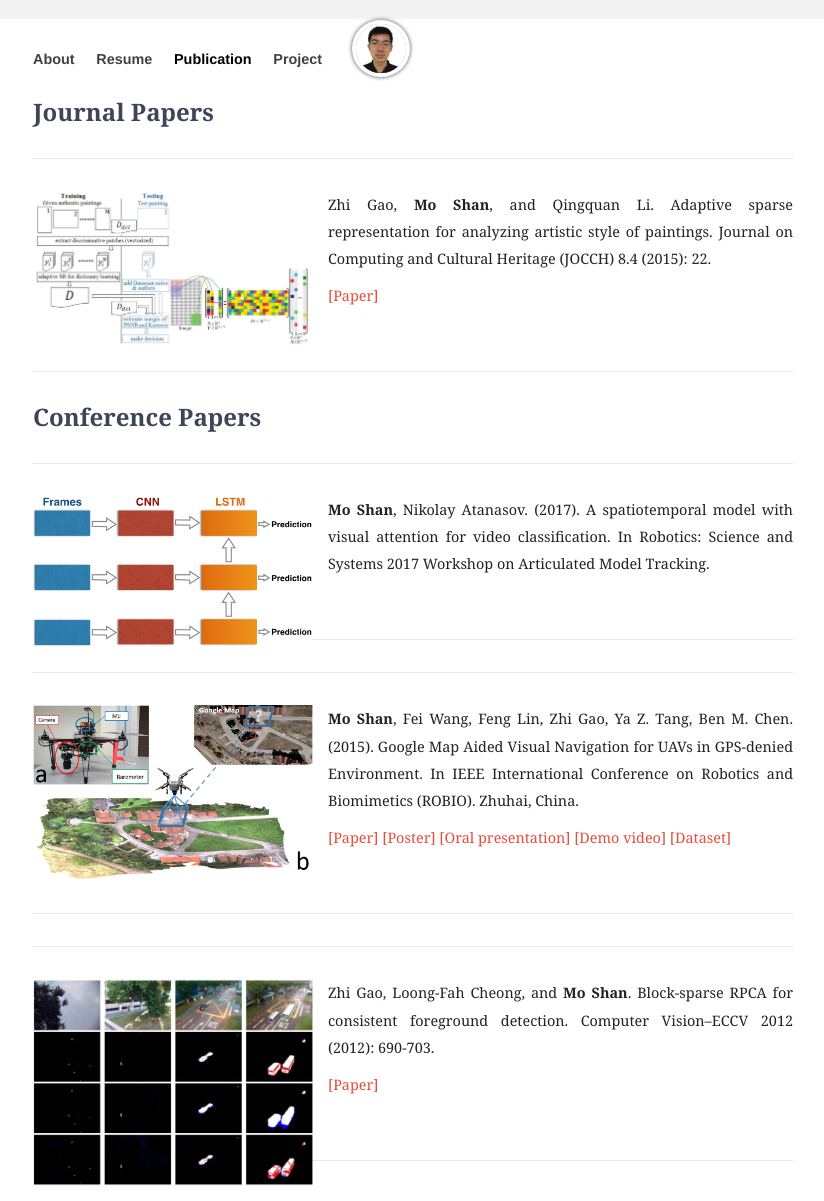
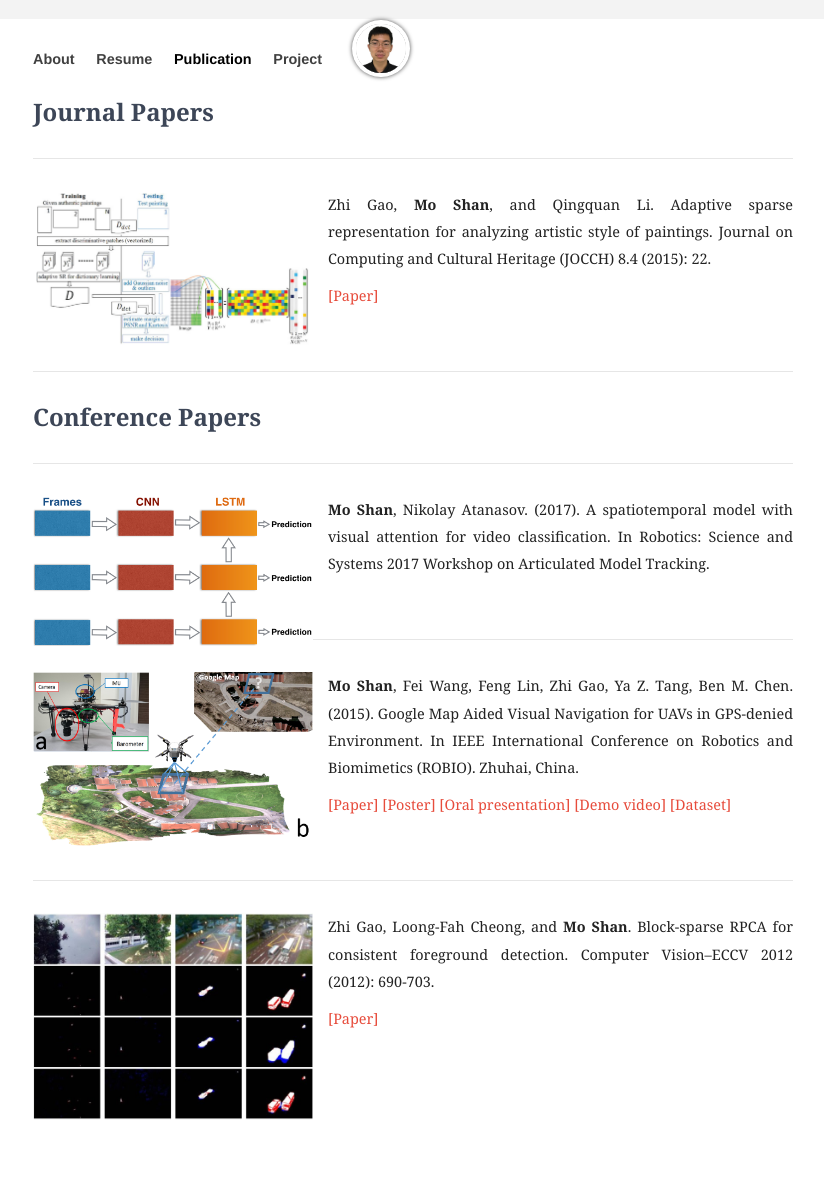
Before and after one commit to moshanATucsd/moshanATucsd.github.io, a Jekyll site: the page built from publication/index.html, in a window 1280 px wide. Shown: the whole page, without its empty margins (227-1051 px from the left). Built offline with Jekyll 4.4.1, drawn with Linux system fonts in a browser that asks for light colours; nearby versions of some CDN libraries; after the commit the page ends 1135 px from its top, so only the background shows below that.

Commit message:
adjust section

```diff
--- a/publication/index.html
+++ b/publication/index.html
@@ -34,9 +34,10 @@ category: publication
 
 <section>
 <h2>Conference Papers</h2>
-<div class="spacer"></div>
 
 <section>
+<div class="spacer"></div>
+    <section>
     <div>
         <p>
         <img style="float: left; margin: 0px 15px 15px 0px;" src="/images/publication/rss2017_overview.png" alt="Oxford Screenshot" width="280" align="middle" hspace="20">
@@ -58,14 +59,11 @@ category: publication
         </p>
         -->
     </div>
+    </section>
 </section>
-
-</section>
-<div class="spacer"></div>
 
 <section>
 <div class="spacer"></div>
-
     <section>
         <div>
             <p>
@@ -80,20 +78,17 @@ category: publication
 
             <p>
             <a href="https://arxiv.org/abs/1703.10125">[Paper]</a>
-            <a href="/poster/Google Map Aided Visual Navigation for UAVs in GPS-denied Environment.pdf">[Poster]</a>
+            <a href="/pdfs/poster/Google Map Aided Visual Navigation for UAVs in GPS-denied Environment.pdf">[Poster]</a>
             <a href="https://www.youtube.com/watch?v=WYoQgMS792Y">[Oral presentation]</a>
             <a href="https://www.youtube.com/watch?v=nGkQ-aSxugM">[Demo video]</a>
             <a href="https://github.com/shanmo/IMAV2014-Dataset">[Dataset]</a>
             </p>
         </div>
     </section>
-
 </section>
-<div class="spacer"></div>
 
 <section>
 <div class="spacer"></div>
-
     <section>
         <div>
             <p>
@@ -111,6 +106,7 @@ category: publication
             </p>
         </div>
     </section>
+</section>
+
 
 </section>
-<div class="spacer"></div>
```
Also changed, not shown: 5 other files.
